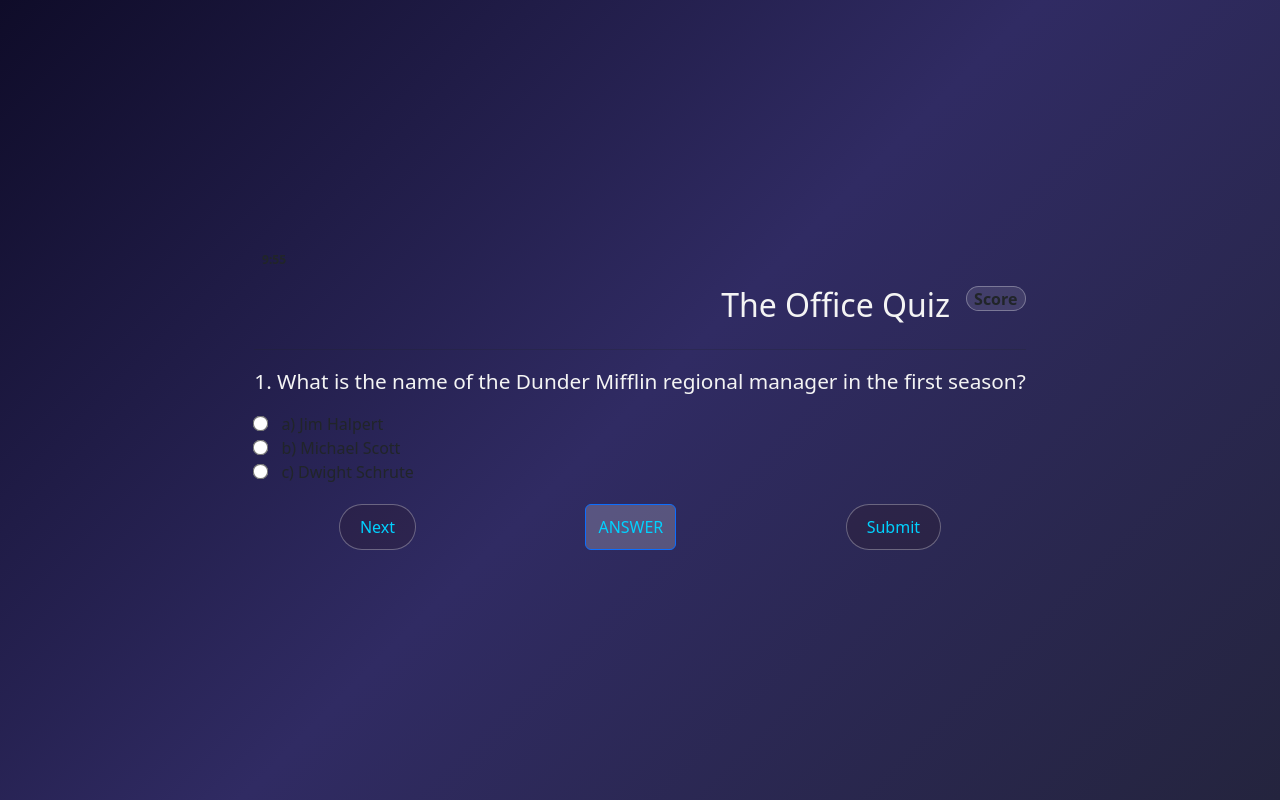
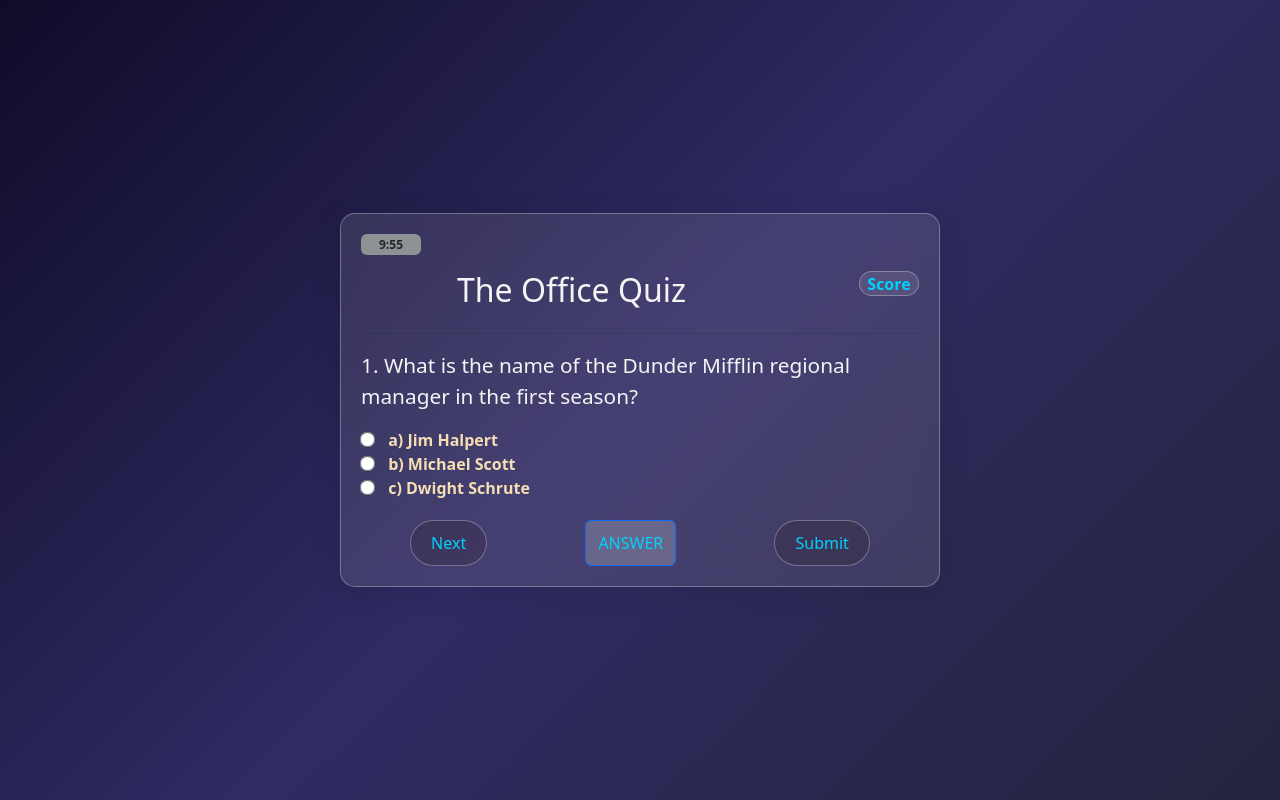
Before and after one commit to itsonlyTushar/quiz-app, a plain HTML site: page index.html in a window 1280 px wide. Drawn offline with nearby package versions, Linux system fonts and the light colour scheme.

Commit message:
updated UI

```diff
--- a/index.html
+++ b/index.html
@@ -14,11 +14,11 @@
 <body>
     <div class="quiz-container">
             <div class="badge badge-primary center-badge d-inline-block text-dark text-truncate" id="time"><div class="badge rounded-pill bg-secondary text-white "></div></div>
-        <div class="head-container d-flex justify-content-end" id="upDiv">
-            <h2>The Office Quiz</h2>
+        <div class="head-container" id="upDiv">
+            <div>
+                <h2>The Office Quiz</h2>
+            </div>
             <!-- TIMER  -->
-            <div class="badge badge-primary center-badge d-inline-block text-dark text-truncate" id="time"><div class="badge rounded-pill bg-secondary text-white "></div></div>
-            <!-- SCORES  -->
             <div class="scores" id="score">Score</div>
         </div>
         <hr>
--- a/script.js
+++ b/script.js
@@ -234,10 +234,14 @@ let currentIndex = 0;
 function displayNewQues() {
   let currentQues = questions[currentIndex];
   question.innerHTML = `
+    <div class="myOptions">
     <p class="question">${currentQues.question}</p>
     <input type="radio" name="q1" value="a"> ${currentQues.options.a}<br>
     <input type="radio" name="q1" value="b"> ${currentQues.options.b}<br>
-    <input type="radio" name="q1" value="c"> ${currentQues.options.c}<br>`;
+    <input type="radio" name="q1" value="c"> ${currentQues.options.c}<br>
+    </div>
+    `;
+
 }
 
 change.addEventListener('click', () => {
--- a/style.css
+++ b/style.css
@@ -9,25 +9,24 @@ body {
     justify-content: center;
     align-items: center;
     height: 100vh;
-<<<<<<< HEAD
 }
 
 .head-container {
+    display: flex;
+    align-items: center;
+    justify-content: space-between;
+}
+.head-container h2 {
+    margin-right: 5px;
+    color: #f4f4f4;
+}
+
+.myOptions {
+    color: wheat;
+    font-weight: 700;
+}
 
 
-
-    h2 {
-        color: #f4f4f4;
-    }
-}
-
-=======
-    background-image: url(https://th.bing.com/th/id/R.077d2d3218e7aa95d1a84ffeb8e3c37f?rik=FxxXrjlkMIZJ9A&riu=http%3a%2f%2fwallpapercave.com%2fwp%2fEEozfjG.jpg&ehk=anrzqVadGoW3km3KNitQbZx7Ct2SZ%2f1AijmnUilau7A%3d&risl=&pid=ImgRaw&r=0);
-    background-repeat: no-repeat;
-    background-position: center;
-}
-
->>>>>>> 3c9eab48bdd9e849e243364dca78fd1a19ab8e3c
 /* Container Styling */
 .quiz-container {
     max-width: 600px;
@@ -52,13 +51,8 @@ h2 {
     text-align: center;
     margin-bottom: 20px;
     font-weight: 600;
-<<<<<<< HEAD
-    margin-right: 4rem;
-=======
     margin-left: 6rem;
->>>>>>> 3c9eab48bdd9e849e243364dca78fd1a19ab8e3c
 }
-
 
 /* Horizontal Rule Styling */
 hr {
@@ -116,11 +110,7 @@ button:active {
 
 /* Badge Styling */
 .badge {
-<<<<<<< HEAD
-
-=======
     width: 60px;
->>>>>>> 3c9eab48bdd9e849e243364dca78fd1a19ab8e3c
     background-color: #8f9293;
     color: #fff;
     border-radius: 12px;
@@ -148,11 +138,7 @@ button:active {
     font-weight: 600;
     text-align: center;
     line-height: 25px;
-<<<<<<< HEAD
-    margin: 5px;
-=======
     margin-bottom: 20px;
->>>>>>> 3c9eab48bdd9e849e243364dca78fd1a19ab8e3c
     color: #00d2ff;
     border: 1px solid rgba(255, 255, 255, 0.3);
 }
@@ -169,10 +155,6 @@ button:active {
     color: #00d2ff !important;
 }
 
-<<<<<<< HEAD
-
-=======
->>>>>>> 3c9eab48bdd9e849e243364dca78fd1a19ab8e3c
 /* Responsive Design */
 @media (max-width: 600px) {
     .quiz-container {
```
